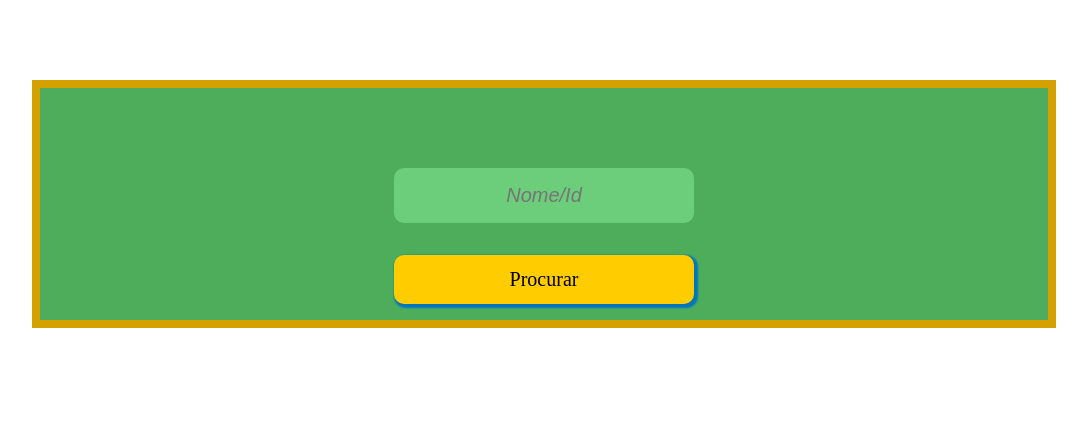
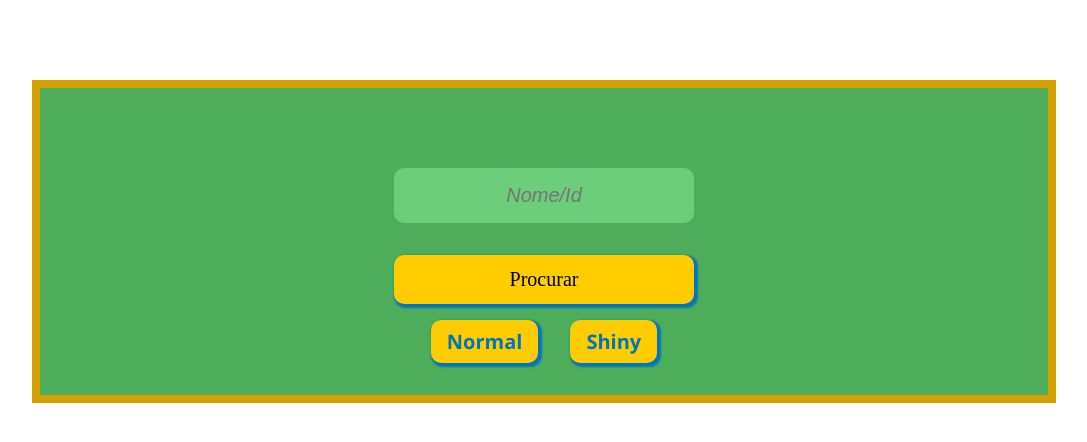
Before and after one commit to GuilhermeAlvesMigliorini/CustonPokeDex, a website: page index.html in a window 1280 px wide. Shown: the whole page, without its empty margins (96-1183 px from the left). Drawn offline with Linux system fonts and the light colour scheme; no server answers.

Commit message:
shiny visualiser functionality added

```diff
--- a/index.html
+++ b/index.html
@@ -19,7 +19,10 @@
     </form>
   </div>
   <div class="exhibitionArea">
-
+  </div>
+  <div sc-shinyBox class="shinyBox">
+    <div class="shinyBox-normal">Normal</div>
+    <div class="shinyBox-shiny">Shiny</div>
   </div>
   </div>
 
--- a/script.js
+++ b/script.js
@@ -1,4 +1,5 @@
 const pokeName = document .createElement('h2')
+pokeName.classList.add('pokeName')
 const pokeImage = document.createElement('img')
 const exhibitionArea = document.querySelector('.exhibitionArea')
 let pokeIndentifier = 1
--- a/style.css
+++ b/style.css
@@ -1,3 +1,4 @@
+/* ------------------General-------------------------- */
 @font-face {
   font-family: pokemonHollow;
   src: url("resources/fonts/Pokemon Hollow.ttf");
@@ -22,6 +23,9 @@
   border: 0.5rem solid #d5a100;
 }
 
+/* -------X----------General------------X------------- */
+
+/* ------------------Search-------------------------- */
 .search-area {
   display: flex;
   justify-content: center;
@@ -54,6 +58,10 @@
   cursor: pointer;
 }
 
+/* -------X----------Search------------X------------- */
+
+/* ------------------exhibition-------------------------- */
+
 .exhibitionArea {
   display: flex;
   flex-direction: column;
@@ -72,10 +80,37 @@
   box-shadow: 2px 2px 2px 2px #0075be;
 }
 
-h2 {
+.pokeName {
   font-family: pokemonSolid;
   color: #ffcc00;
   font-size: 2rem;
   text-shadow: 2px 2px #0075be;
   margin: -1rem 0 2rem 0;
 }
+
+.shinyBox {
+  display: flex;
+  justify-content: center;
+  margin-bottom: 2rem;
+  font-family: "Segoe UI", Tahoma, Geneva, Verdana, sans-serif;
+  font-size: 1.25rem;
+  font-weight: 700;
+  color: #0075be;
+}
+
+.shinyBox-normal,
+.shinyBox-shiny {
+  margin: 0 1rem;
+  padding: 0.5rem 1rem;
+  background-color: #ffcc00;
+  border-radius: 10px;
+  box-shadow: 2px 2px 2px 2px #0075be;
+}
+
+.shinyBox-normal:hover,
+.shinyBox-shiny:hover {
+  cursor: pointer;
+  background-color: #d5a100;
+}
+
+/* -------X----------exhibition------------X------------- */
```
